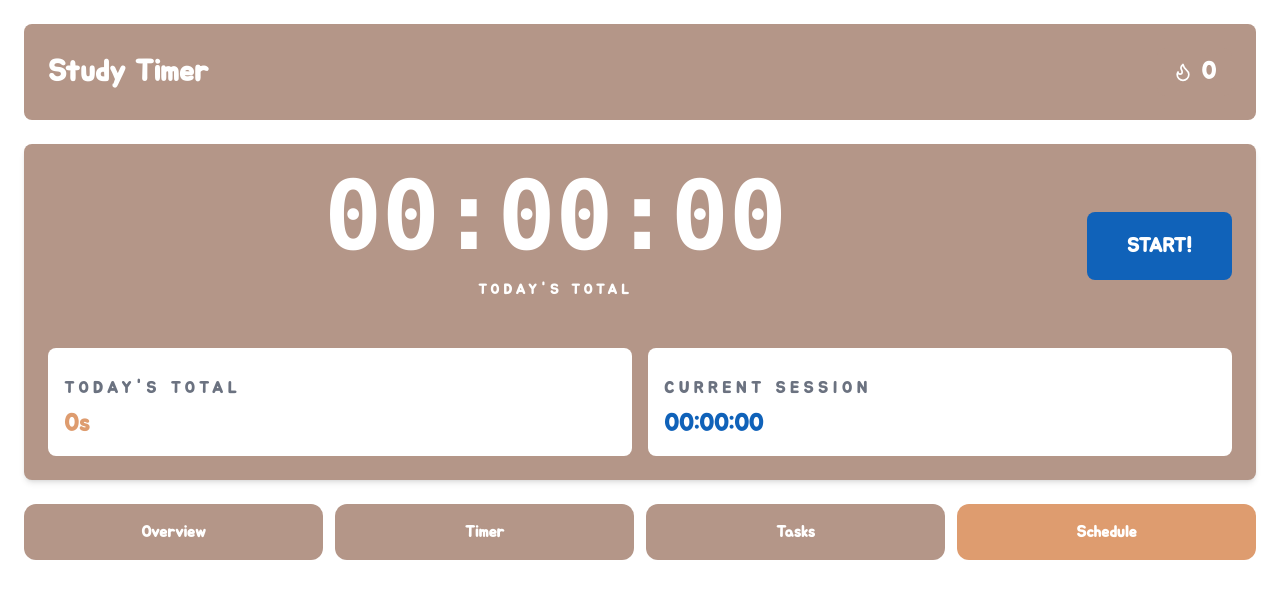
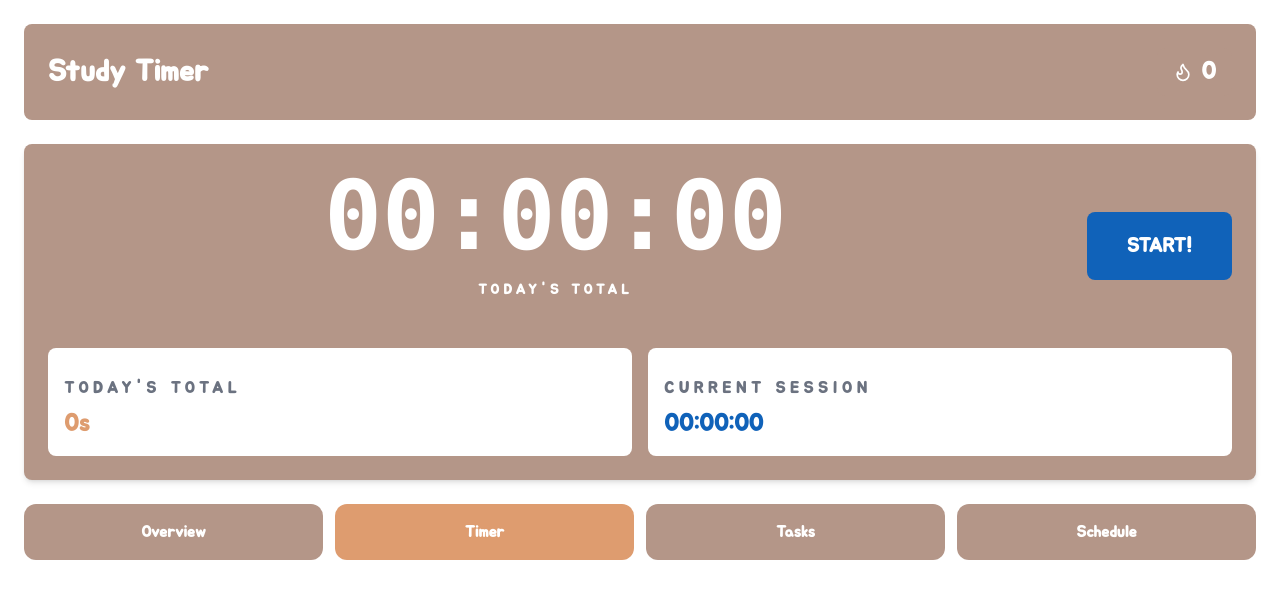
Before and after one commit to kevinthai256/StudyBuddy, a Next.js app: page /timer in a window 1280 px wide. Shown: the top 598 px of the page. Built offline with nearby package versions, Linux system fonts and the light colour scheme; no server answers.

Commit message:
Updated button hovers

```diff
--- a/app/timer/page.tsx
+++ b/app/timer/page.tsx
@@ -129,9 +129,9 @@ function StudyTimerContent() {
         </div>
         <div className="grid grid-cols-2 md:grid-cols-4 gap-3 mt-6">
           <Link href="/dashboard" className="flex items-center justify-center px-4 py-4 rounded-xl font-black transition-all bg-[var(--color-surface)] text-[var(--color-text-primary)] hover:bg-[var(--color-surface-hover)] active:scale-95 text-sm sm:text-base">Overview</Link>
-          <Link href="/timer" className="flex items-center justify-center px-4 py-4 rounded-xl font-black transition-all bg-[var(--color-surface)] text-[var(--color-text-primary)] hover:bg-[var(--color-surface-hover)] active:scale-95 text-sm sm:text-base">Timer</Link>
+          <Link href="/timer" className="flex items-center justify-center px-4 py-4 rounded-xl font-black transition-all bg-[var(--color-primary)] text-[var(--color-text-primary)] active:scale-95 text-sm sm:text-base">Timer</Link>
           <Link href="/todos" className="flex items-center justify-center px-4 py-4 rounded-xl font-black transition-all bg-[var(--color-surface)] text-[var(--color-text-primary)] hover:bg-[var(--color-surface-hover)] active:scale-95 text-sm sm:text-base">Tasks</Link>
-          <Link href="/schedule" className="flex items-center justify-center px-4 py-4 rounded-xl font-black transition-all bg-[var(--color-primary)] text-[var(--color-text-primary)] active:scale-95 text-sm sm:text-base">Schedule</Link>
+          <Link href="/schedule" className="flex items-center justify-center px-4 py-4 rounded-xl font-black transition-all bg-[var(--color-surface)] text-[var(--color-text-primary)] hover:bg-[var(--color-surface-hover)] active:scale-95 text-sm sm:text-base">Schedule</Link>
         </div>
       </div>
     </div>
--- a/app/todos/page.tsx
+++ b/app/todos/page.tsx
@@ -114,8 +114,8 @@ function StudyTodosContent() {
         <div className="grid grid-cols-2 md:grid-cols-4 gap-3 mt-6">
           <Link href="/dashboard" className="flex items-center justify-center px-4 py-4 rounded-xl font-black transition-all bg-[var(--color-surface)] text-[var(--color-text-primary)] hover:bg-[var(--color-surface-hover)] active:scale-95 text-sm sm:text-base">Overview</Link>
           <Link href="/timer" className="flex items-center justify-center px-4 py-4 rounded-xl font-black transition-all bg-[var(--color-surface)] text-[var(--color-text-primary)] hover:bg-[var(--color-surface-hover)] active:scale-95 text-sm sm:text-base">Timer</Link>
-          <Link href="/todos" className="flex items-center justify-center px-4 py-4 rounded-xl font-black transition-all bg-[var(--color-surface)] text-[var(--color-text-primary)] hover:bg-[var(--color-surface-hover)] active:scale-95 text-sm sm:text-base">Tasks</Link>
-          <Link href="/schedule" className="flex items-center justify-center px-4 py-4 rounded-xl font-black transition-all bg-[var(--color-primary)] text-[var(--color-text-primary)] active:scale-95 text-sm sm:text-base">Schedule</Link>
+          <Link href="/todos" className="flex items-center justify-center px-4 py-4 rounded-xl font-black transition-all bg-[var(--color-primary)] text-[var(--color-text-primary)] active:scale-95 text-sm sm:text-base">Tasks</Link>
+          <Link href="/schedule" className="flex items-center justify-center px-4 py-4 rounded-xl font-black transition-all bg-[var(--color-surface)] text-[var(--color-text-primary)] hover:bg-[var(--color-surface-hover)] active:scale-95 text-sm sm:text-base">Schedule</Link>
         </div>
       </div>
     </div>
```
